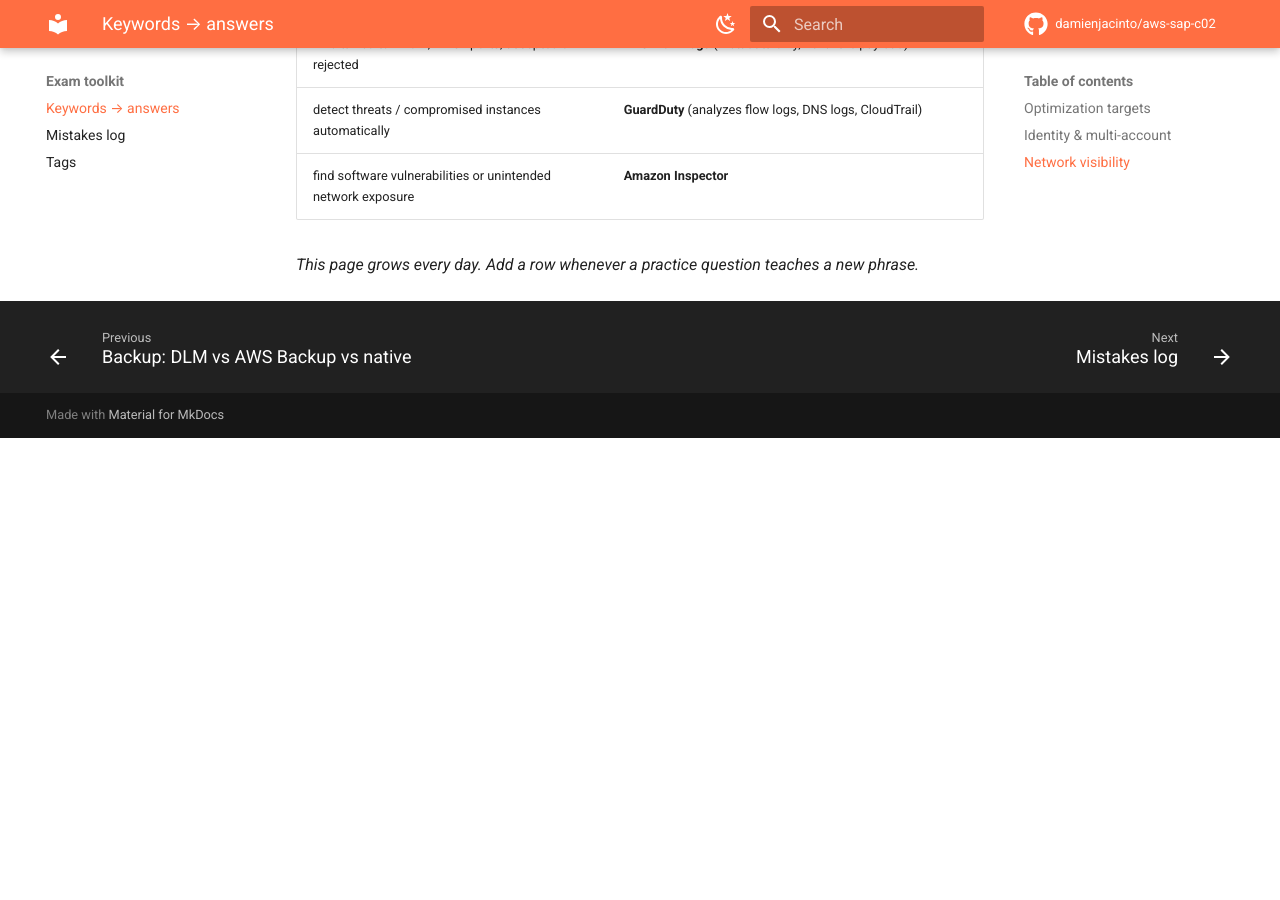
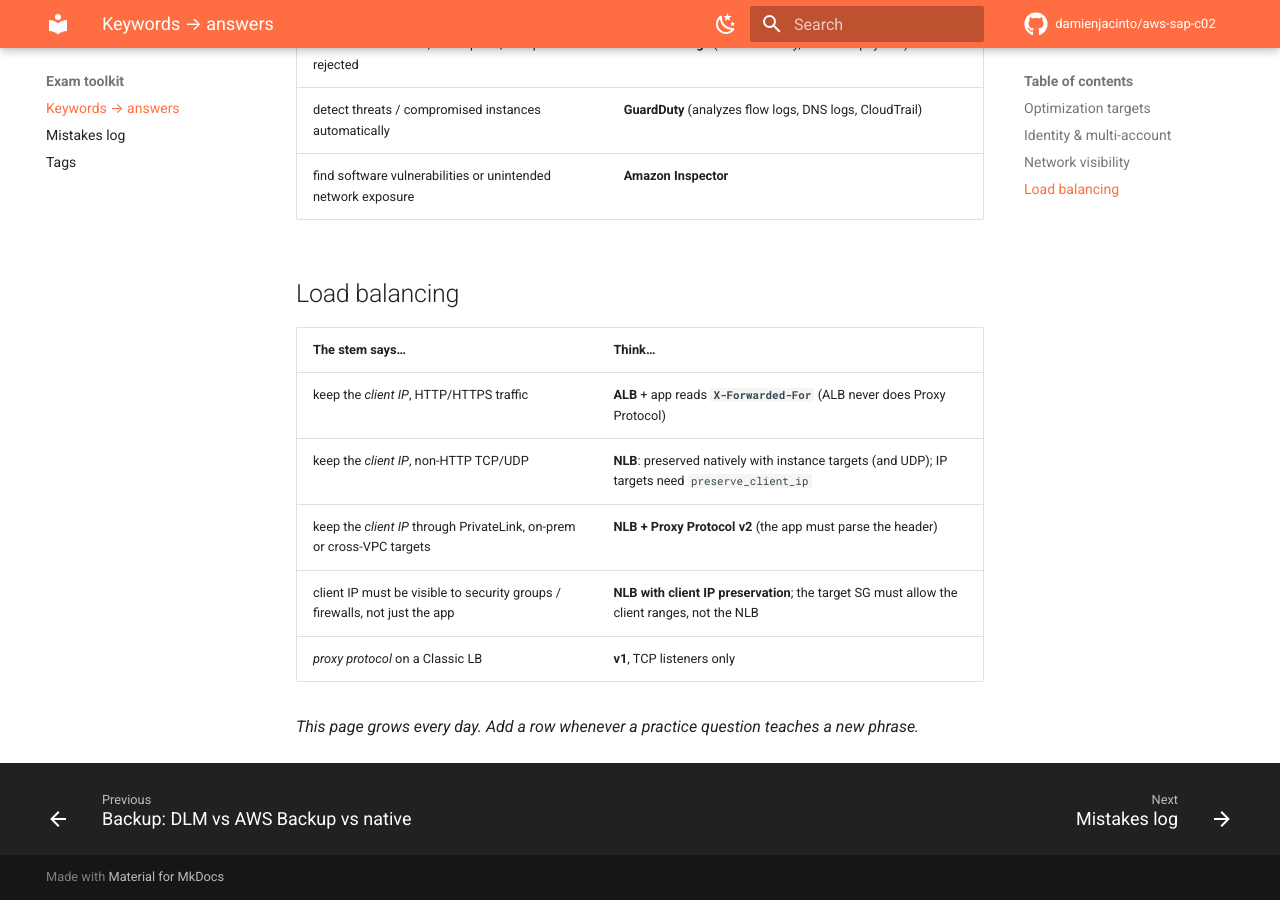
Before and after one commit to damienjacinto/aws-sap-c02, an MkDocs documentation site: the page built from docs/keywords.md, in a window 1280 px wide and 900 px high, scrolled down 1471 px. Built offline with MkDocs 1.6.1 and Material for MkDocs 9.7.7, drawn with Linux system fonts in a browser that asks for light colours; comment, search, counter and statistics services are not loaded; before the commit the page ends 1909 px from its top, so only the background shows below that.

Commit message:
docs(keywords): add load balancing row set
Co-Authored-By: Claude Opus 5.5 <noreply@anthropic.com>

```diff
--- a/docs/keywords.md
+++ b/docs/keywords.md
@@ -32,4 +32,14 @@ Phrases in a question stem that should steer the choice. These are **heuristics,
 | detect threats / compromised instances automatically | **GuardDuty** (analyzes flow logs, DNS logs, CloudTrail) |
 | find software vulnerabilities or unintended network exposure | **Amazon Inspector** |
 
+## Load balancing
+
+| The stem says… | Think… |
+|---|---|
+| keep the *client IP*, HTTP/HTTPS traffic | **ALB** + app reads **`X-Forwarded-For`** (ALB never does Proxy Protocol) |
+| keep the *client IP*, non-HTTP TCP/UDP | **NLB**: preserved natively with instance targets (and UDP); IP targets need `preserve_client_ip` |
+| keep the *client IP* through PrivateLink, on-prem or cross-VPC targets | **NLB + Proxy Protocol v2** (the app must parse the header) |
+| client IP must be visible to security groups / firewalls, not just the app | **NLB with client IP preservation**; the target SG must allow the client ranges, not the NLB |
+| *proxy protocol* on a Classic LB | **v1**, TCP listeners only |
+
 *This page grows every day. Add a row whenever a practice question teaches a new phrase.*
```
